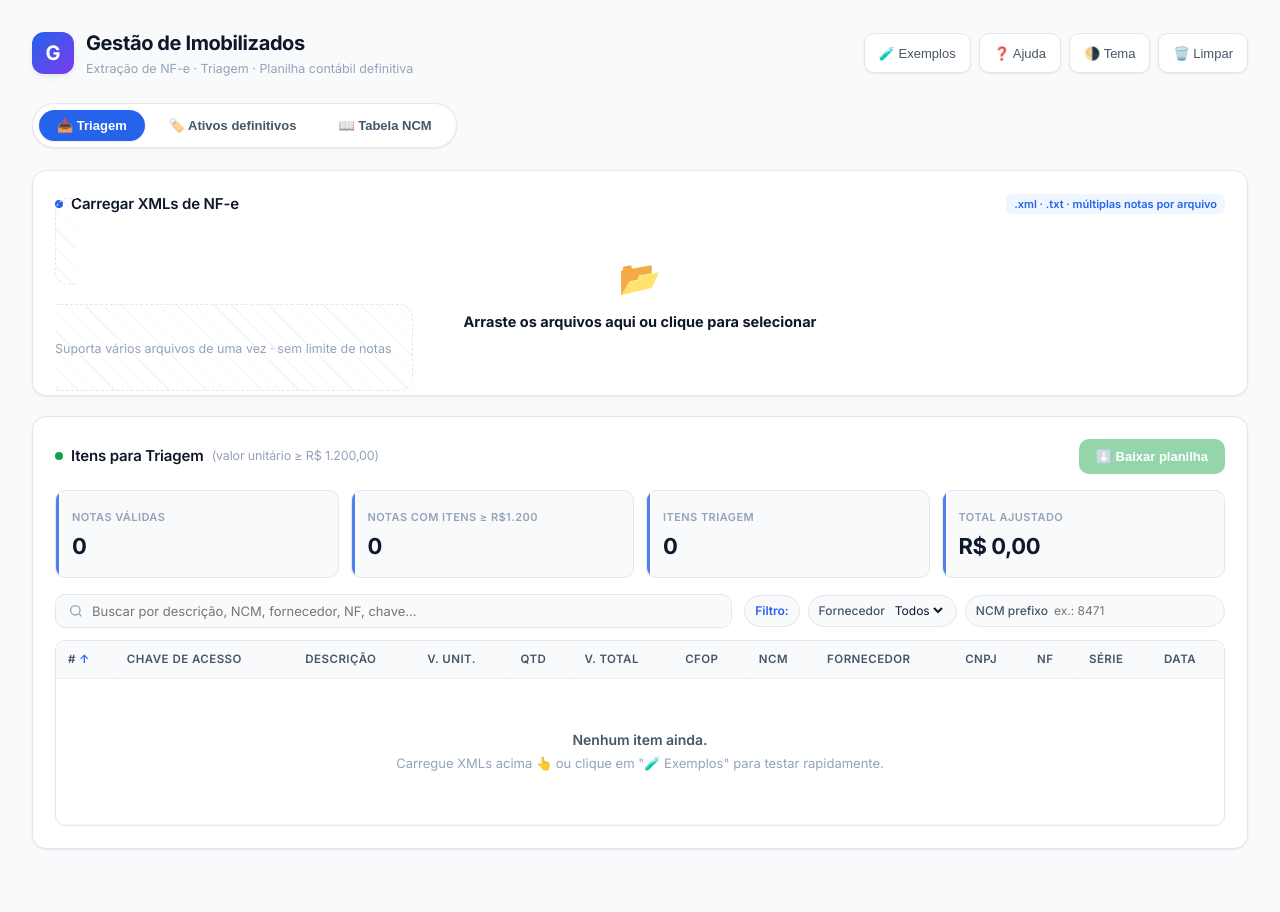
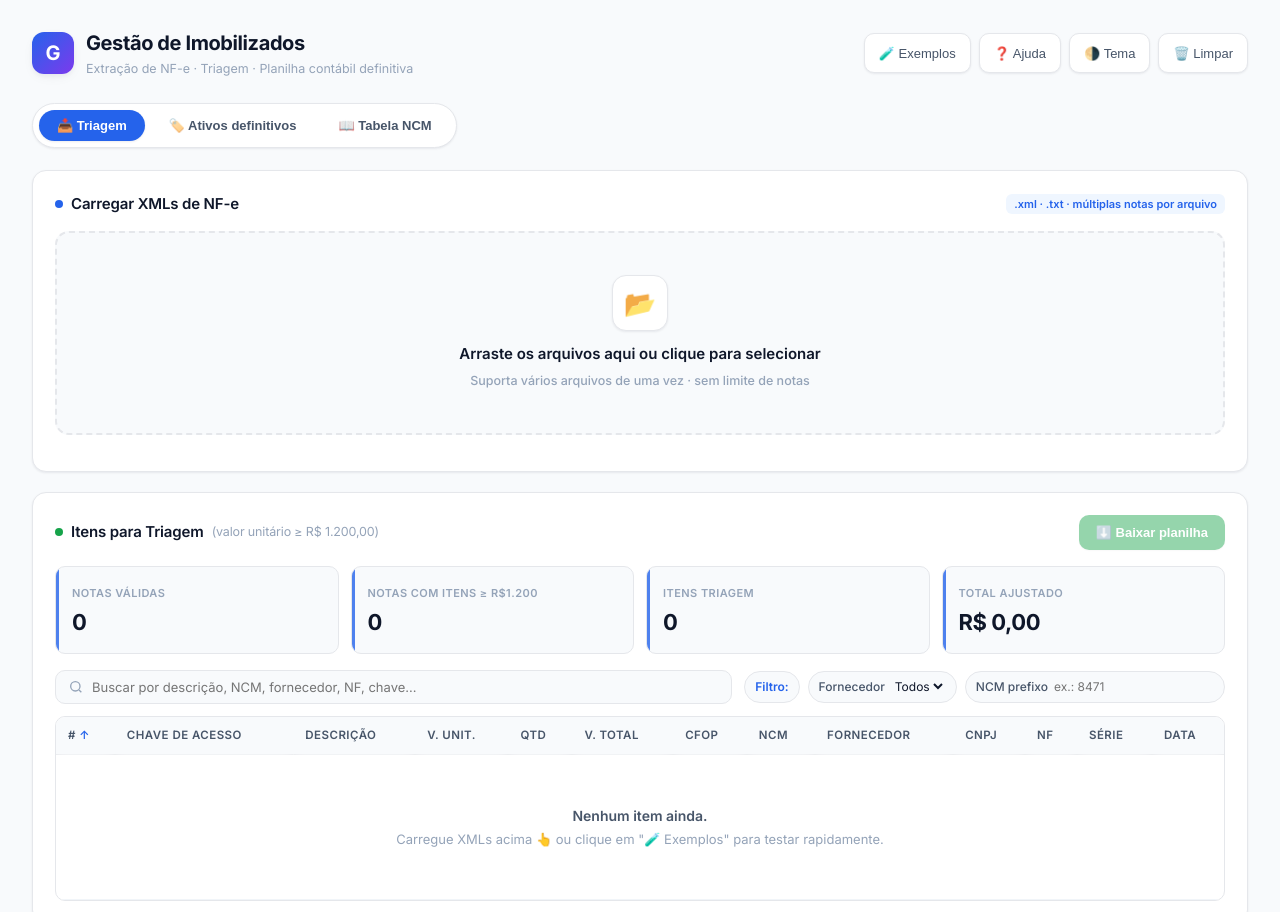
Before and after one commit to Sueki1108/grantel-imobilizados, a plain HTML site: page index.html in a window 1280 px wide. Shown: the top 912 px of the page. Drawn offline with Linux system fonts and the light colour scheme.

Commit message:
Corrige card upload XML/planilha: remove textura listrada, fundo suave solido, icone em card centralizado, strong/span centralizados (resolve sobreposição/caixa cortada)

```diff
--- a/index.html
+++ b/index.html
@@ -101,16 +101,30 @@
   .btn-group{display:flex;gap:8px;flex-wrap:wrap}
 
   .upload{
-    position:relative;border:1.5px dashed var(--border);border-radius:var(--radius);
-    padding:34px 20px;text-align:center;background:repeating-linear-gradient(45deg,transparent,transparent 12px,var(--border-2) 12px,var(--border-2) 13px);
-    cursor:pointer;transition:.18s;
+    position:relative;display:block;width:100%;
+    border:2px dashed var(--border);border-radius:var(--radius);
+    padding:42px 28px;text-align:center;
+    background:var(--bg);
+    cursor:pointer;transition:.2s ease;
   }
   .upload:hover{border-color:var(--accent);background:var(--accent-soft)}
   .upload.dragover{border-color:var(--success);background:var(--success-soft);transform:scale(1.005)}
-  .upload .ic{font-size:34px;margin-bottom:8px}
-  .upload strong{font-size:14.5px;color:var(--text);display:block;margin-bottom:4px}
-  .upload span{font-size:12.5px;color:var(--muted)}
-  .upload input{display:none}
+  .upload .ic{
+    display:inline-flex;align-items:center;justify-content:center;
+    width:56px;height:56px;border-radius:14px;
+    background:var(--bg-2);border:1px solid var(--border);
+    font-size:26px;margin:0 auto 12px;
+    box-shadow:var(--shadow-sm);
+  }
+  .upload strong{
+    display:block;width:100%;text-align:center;
+    font-size:15px;color:var(--text);font-weight:600;margin-bottom:6px;
+  }
+  .upload span{
+    display:block;width:100%;text-align:center;
+    font-size:12.5px;color:var(--muted);font-weight:500;line-height:1.5;
+  }
+  .upload input{display:none !important}
   .files{margin-top:14px;display:flex;flex-wrap:wrap;gap:6px}
   .file-chip{
     display:inline-flex;align-items:center;gap:6px;padding:4px 10px;border-radius:999px;
```
